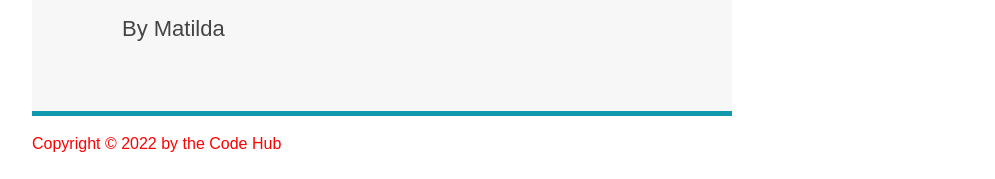
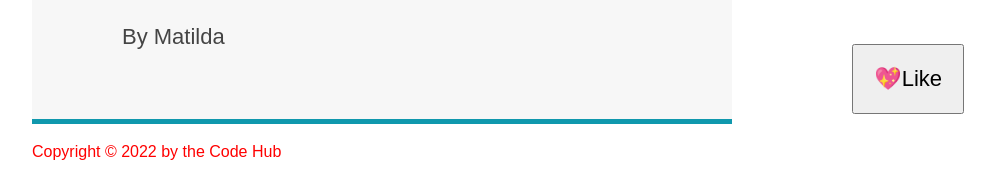
Before and after one commit to Usamakhan2016/HTMLANDCSS, a plain HTML site: page 02-HTML-Fundamentals/index.html in a window 1280 px wide. Shown: the part 2486-2665 px from the top of the page, without its empty margins (258-1253 px from the left). Drawn offline with Linux system fonts and the light colour scheme.

Commit message:
24-7-2022

```diff
--- a/02-HTML-Fundamentals/index.html
+++ b/02-HTML-Fundamentals/index.html
@@ -37,7 +37,9 @@
             <p id="author">Posted by <b>Muhammad Usama</b> on Sunday, February 27th 2022</p>
 
             <img class="post-img" src="img/post-img.jpg" alt="HTML code on a screen" width="500" height="200" />
-        </header>
+
+            <button>💖Like</button>
+          </header>
 
         <p>
             All modern websites and web applications are built using three
@@ -124,6 +126,8 @@
             </footer>
 
           </div>
+
+
 </body>
 
 </html>
--- a/02-HTML-Fundamentals/style.css
+++ b/02-HTML-Fundamentals/style.css
@@ -8,7 +8,8 @@ body{
     font-family: sans-serif;
     color: #444;
     border-top: 10px solid #1098ad ;
-    margin: 0 ;
+    /* margin: 0 ; */
+    position: relative;
 }
 
 /*
@@ -102,6 +103,7 @@ ul{
     /* margin-left: auto;
     margin-right: auto; */
     margin: 0 auto;
+    /* position: relative; */
 }
 
 .main-header{
@@ -190,6 +192,7 @@ nav{
 
 .post-header{
     margin-bottom: 40px;
+    /* sposition: relative; */
 }
 
 article{
@@ -217,3 +220,15 @@ nav a:link{
 nav a:link:last-child{
     margin-right: 0;
 }
+
+button{
+    font-size: 22px;
+    padding: 20px;
+    cursor: pointer;
+position:absolute;
+/* top: 0;
+left: 0; */
+bottom: 50px;
+right: 50px;
+
+}
```
